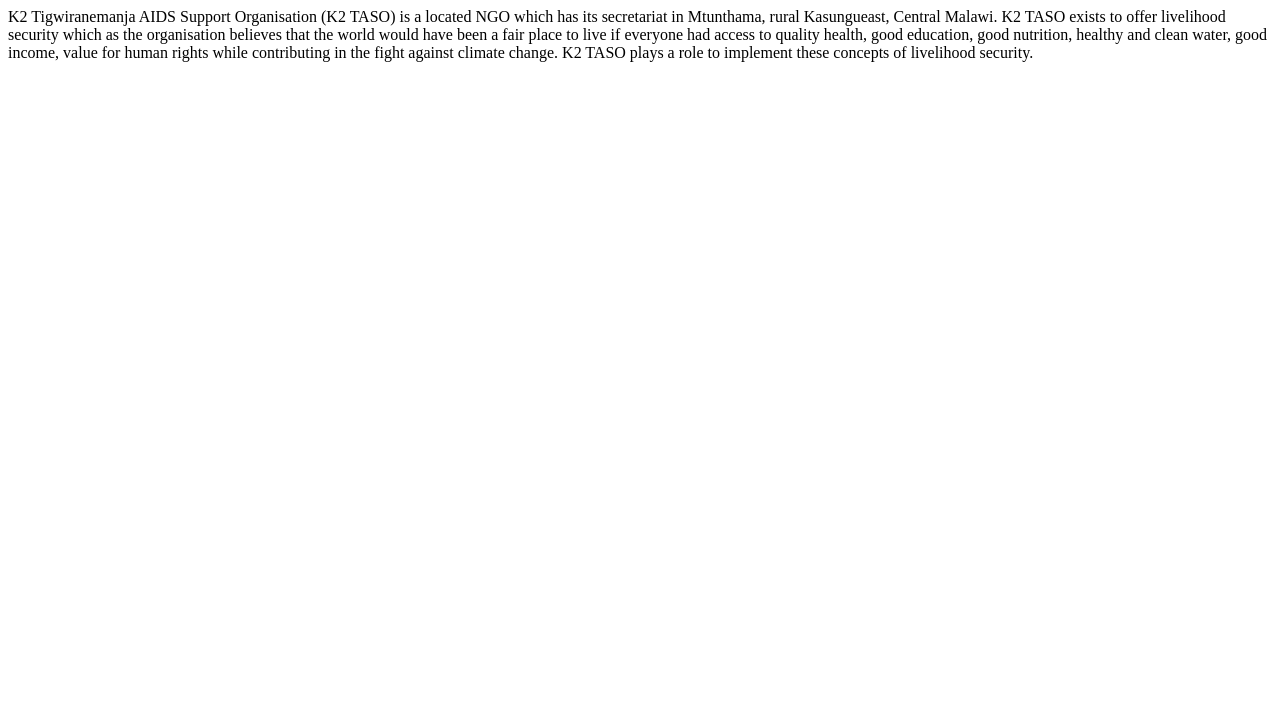
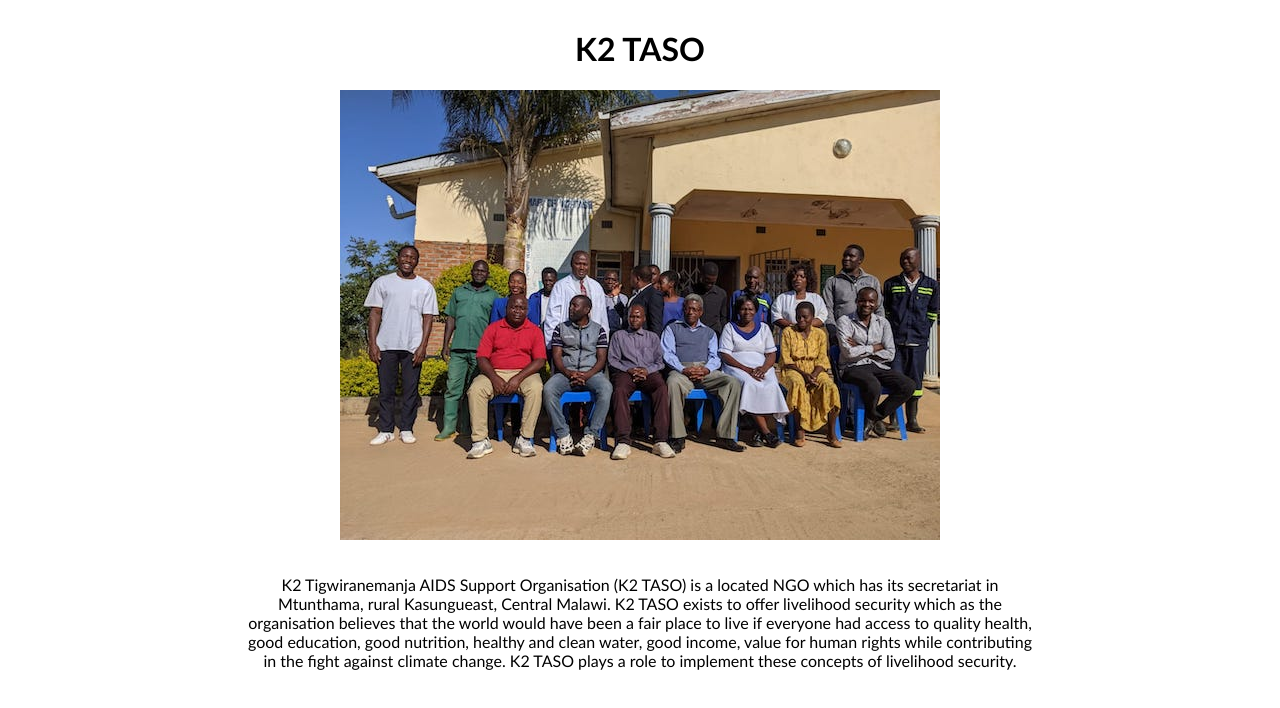
Before and after one commit to k2taso/k2taso-simple.github.io, a plain HTML site: page index.html in a window 1280 px wide. Drawn offline with Linux system fonts and the light colour scheme.

Commit message:
Make it look a bit nicer

```diff
--- /dev/null
+++ b/css/styles.css
@@ -0,0 +1,17 @@
+body {
+  font-family: 'Trebuchet MS', 'Lucida Sans Unicode', 'Lucida Grande', 'Lucida Sans', Arial, sans-serif
+}
+
+.page-container {
+  display: flex;
+  justify-content: center;
+}
+
+.content-container {
+  max-width: 800px;
+  text-align: center;
+}
+
+.description {
+  margin-top: 2em;
+}
--- a/index.html
+++ b/index.html
@@ -1,5 +1,33 @@
-K2 Tigwiranemanja AIDS Support Organisation (K2 TASO) is a located NGO which has its secretariat in Mtunthama, rural
-Kasungueast, Central Malawi. K2 TASO exists to offer livelihood security which as the organisation believes that the
-world would have been a fair place to live if everyone had access to quality health, good education, good nutrition,
-healthy and clean water, good income, value for human rights while contributing in the fight against climate change. K2
-TASO plays a role to implement these concepts of livelihood security.
+<!DOCTYPE html>
+<html lang="en">
+
+<head>
+  <meta charset="UTF-8">
+  <meta http-equiv="X-UA-Compatible" content="IE=edge">
+  <meta name="viewport" content="width=device-width, initial-scale=1.0">
+  <link rel="stylesheet" href="css/styles.css">
+  <title>K2 TASO</title>
+</head>
+
+<body>
+  <div class="page-container">
+    <div class="content-container">
+      <h1>K2 TASO</h1>
+
+      <img src="images/k2-taso-group-shot.jpg" alt="Group shot of K2 TASO staff" />
+
+      <div class="description">
+        K2 Tigwiranemanja AIDS Support Organisation (K2 TASO) is a located NGO which
+        has its secretariat in Mtunthama, rural Kasungueast, Central Malawi. K2 TASO
+        exists to offer livelihood security which as the organisation believes that
+        the world would have been a fair place to live if everyone had access to
+        quality health, good education, good nutrition, healthy and clean water,
+        good income, value for human rights while contributing in the fight against
+        climate change. K2 TASO plays a role to implement these concepts of
+        livelihood security.
+      </div>
+    </div>
+  </div>
+</body>
+
+</html>
```
Also changed, not shown: images/k2-taso-group-shot.jpg (added), 1 other file.
